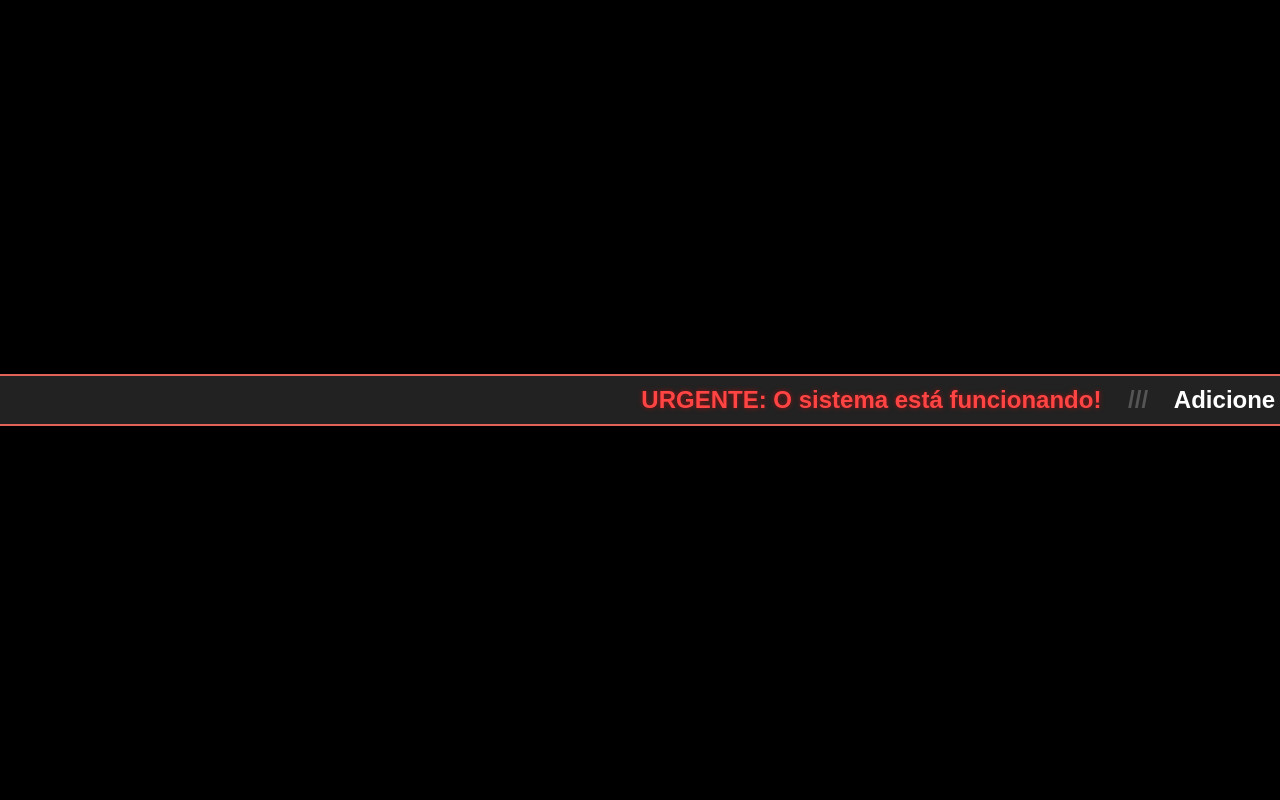
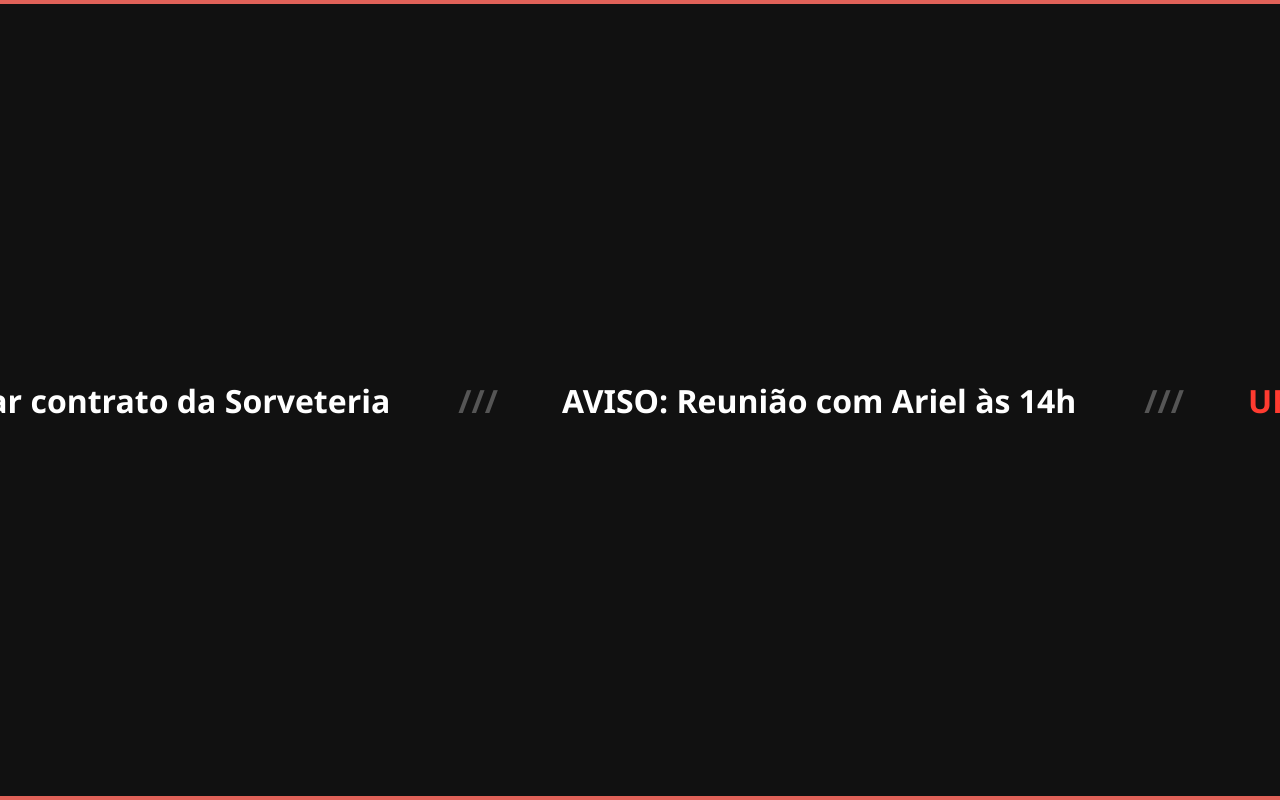
Before and after one commit to nivasjr/notion-widgets-2, a plain HTML site: page index.htm in a window 1280 px wide. Drawn offline with Linux system fonts and the light colour scheme.

Commit message:
Update index.htm

```diff
--- a/index.htm
+++ b/index.htm
@@ -3,86 +3,87 @@
 <head>
     <meta charset="UTF-8">
     <meta name="viewport" content="width=device-width, initial-scale=1.0">
-    <title>Widget de Avisos</title>
+    <title>Painel de Avisos</title>
     <style>
-        /* Fundo escuro para garantir visibilidade imediata */
-        body {
-            margin: 0;
-            padding: 0;
-            background-color: #000; /* PRETO */
-            color: white;
-            font-family: Arial, sans-serif;
+        /* GARANTIA DE VISIBILIDADE: Fundo PRETO e texto GIGANTE */
+        body { margin: 0; padding: 0; background-color: #000; overflow: hidden; height: 100vh; display: flex; align-items: center; }
+
+        .ticker-wrap {
+            position: fixed;
+            bottom: 0;
+            width: 100%;
+            height: 100%; /* Ocupa a altura toda para garantir que veja */
+            background-color: #111;
+            box-sizing: border-box;
             display: flex;
             align-items: center;
-            justify-content: center;
-            height: 100vh;
-            overflow: hidden;
+            white-space: nowrap;
+            border-top: 4px solid #e16259; /* Borda vermelha no topo */
+            border-bottom: 4px solid #e16259; /* Borda vermelha embaixo */
         }
 
-        .container {
-            width: 100%;
-            background: #222;
-            border-top: 2px solid #e16259; /* Linha vermelha de destaque */
-            border-bottom: 2px solid #e16259;
-            padding: 10px 0;
-            white-space: nowrap;
-            overflow: hidden;
-            position: relative;
+        .ticker {
+            display: inline-block;
+            padding-left: 100%;
+            animation: ticker 100s linear infinite; /* Velocidade */
         }
 
-        .texto-correndo {
+        .ticker__item {
             display: inline-block;
-            padding-left: 100%;
-            animation: mover 100s linear infinite;
-            font-size: 1.5rem;
+            padding: 0 2rem;
+            font-size: 2rem; /* Texto Grande */
+            color: #fff;
+            font-family: 'Segoe UI', Tahoma, Geneva, Verdana, sans-serif;
             font-weight: bold;
         }
 
-        .urgente { color: #ff4444; text-shadow: 0 0 5px rgba(255,0,0,0.5); }
+        .alert { color: #ff3b30; text-transform: uppercase; } /* Vermelho para Urgente */
         .normal { color: #ffffff; }
-        .separador { color: #555; margin: 0 20px; }
+        .separator { color: #555; }
 
-        @keyframes mover {
-            0% { transform: translate(0, 0); }
-            100% { transform: translate(-100%, 0); }
+        @keyframes ticker {
+            0% { transform: translate3d(0, 0, 0); }
+            100% { transform: translate3d(-100%, 0, 0); }
         }
     </style>
 </head>
 <body>
-
-    <div class="container">
-        <div class="texto-correndo" id="letreiro">
-            CARREGANDO SISTEMA...
-        </div>
+    <div class="ticker-wrap">
+        <div class="ticker" id="letreiro">
+            </div>
     </div>
 
     <script>
-        // Pega a mensagem da URL
-        const params = new URLSearchParams(window.location.search);
-        let avisos = params.get('msgs');
+        // ======================================================
+        // ÁREA DE EDIÇÃO - DIGITE SUAS MENSAGENS AQUI EMBAIXO
+        // ======================================================
 
-        // Se não tiver mensagem na URL, mostra este aviso padrão
-        if (!avisos) {
-            avisos = "URGENTE: O sistema está funcionando! | Adicione ?msgs=Sua Mensagem no final do link.";
-        }
+        // Separe as frases usando esse traço em pé: |
+        const MENSAGENS_FIXAS = "URGENTE: mÓVEL FOI MODIFICADO | META: Fechar contrato da Sorveteria | AVISO: Reunião com Ariel às 14h";
 
-        // Monta o HTML do letreiro
-        const lista = avisos.split('|');
+        // ======================================================
+        // FIM DA ÁREA DE EDIÇÃO - NÃO MEXA EMBAIXO
+        // ======================================================
+
+        const lista = MENSAGENS_FIXAS.split('|');
         let htmlFinal = "";
 
-        // Repete 10 vezes para garantir que a faixa fique cheia
-        for(let i=0; i<10; i++) {
+        // Repetir 20 vezes para garantir loop infinito visual
+        for(let i=0; i<20; i++) {
             lista.forEach(aviso => {
-                let estilo = "normal";
-                if(aviso.toUpperCase().includes("URGENTE") || aviso.toUpperCase().includes("ATENÇÃO")) {
-                    estilo = "urgente";
+                let texto = aviso.trim();
+                let classe = "normal";
+
+                // Se tiver URGENTE, pinta de vermelho
+                if(texto.toUpperCase().includes("URGENTE") || texto.toUpperCase().includes("ATENÇÃO")) {
+                    classe = "alert";
                 }
-                htmlFinal += `<span class="${estilo}">${aviso}</span><span class="separador">///</span>`;
+
+                htmlFinal += `<div class="ticker__item ${classe}">${texto}</div> <div class="ticker__item separator">///</div>`;
             });
         }
 
         document.getElementById('letreiro').innerHTML = htmlFinal;
     </script>
-
 </body>
 </html>
```
